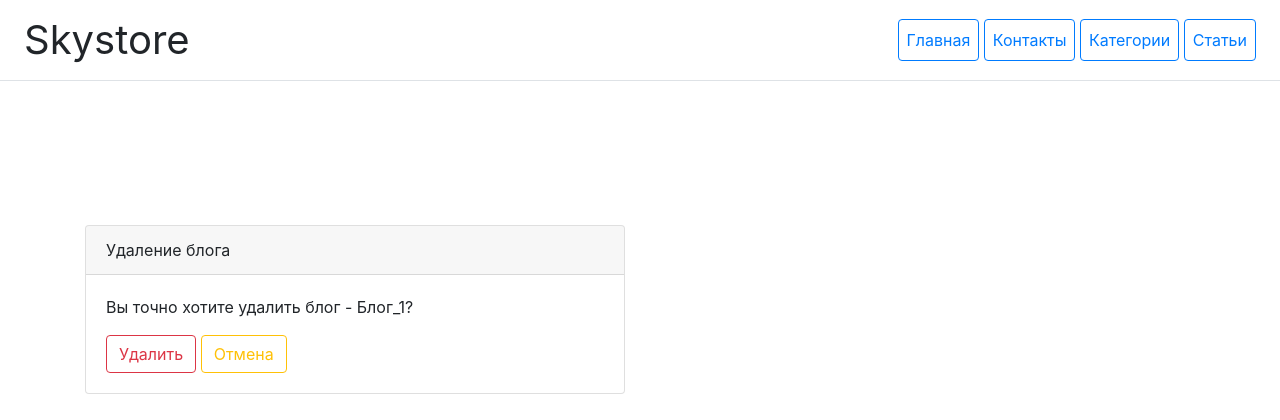
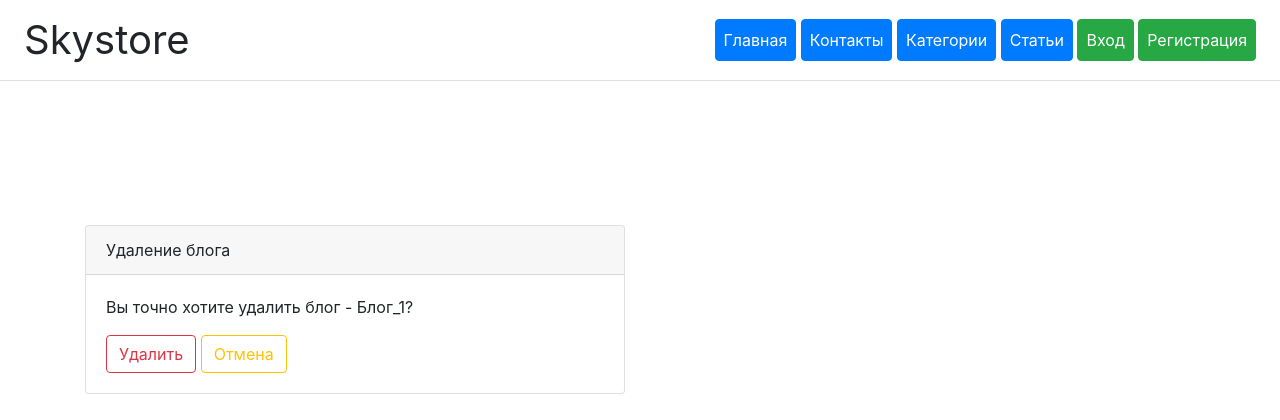
Before and after one commit to MSumbaev/dj_online_store, a Django app: page /blogs/delete/1 in a window 1280 px wide. Shown: the top 420 px of the page. Run offline with Django 4.2, Linux system fonts and the light colour scheme; data comes from the database, SQL or seed files in the repository; some libraries are stand-ins or nearby versions.

Commit message:
updated html files

```diff
--- a/catalog/templates/catalog/base.html
+++ b/catalog/templates/catalog/base.html
@@ -10,16 +10,24 @@
 <div class="d-flex flex-column flex-md-row align-items-center p-3 px-md-4 mb-3 bg-white border-bottom box-shadow">
     <h1 class="my-0 mr-md-auto font-weight-normal">Skystore</h1>
     <nav class="ms-5">
-        <a class="p-2 btn btn-outline-primary" href="{% url 'catalog:home' %}">Главная</a>
-        <a class="p-2 btn btn-outline-primary" href="{% url 'catalog:contacts' %}">Контакты</a>
-        <a class="p-2 btn btn-outline-primary" href="{% url 'catalog:category_list' %}">Категории</a>
-        <a class="p-2 btn btn-outline-primary" href="{% url 'blogs:blog_list' %}">Статьи</a>
+        <a class="p-2 btn btn-primary" href="{% url 'catalog:home' %}">Главная</a>
+        <a class="p-2 btn btn-primary" href="{% url 'catalog:contacts' %}">Контакты</a>
+        <a class="p-2 btn btn-primary" href="{% url 'catalog:category_list' %}">Категории</a>
+        <a class="p-2 btn btn-primary" href="{% url 'blogs:blog_list' %}">Статьи</a>
+        {% if user.is_authenticated %}
+        <a class="p-2 btn btn-success" href="{% url 'users:profile' %}">Профиль</a>
+        <a class="p-2 btn btn-danger" href="{% url 'users:logout' %}">Выход</a>
+        {% else %}
+        <a class="p-2 btn btn-success" href="{% url 'users:login' %}">Вход</a>
+        <a class="p-2 btn btn-success" href="{% url 'users:register' %}">Регистрация</a>
+        {% endif %}
     </nav>
 </div>
 
 <div class="pricing-header px-3 py-3 pt-md-5 pb-md-4 mx-auto text-center ">
     <h1 class="display-4">{{title}}</h1>
-</div><br><br>
+</div>
+<br><br>
 
 <div class="container">
 
--- a/catalog/templates/catalog/includes/inc_card_product.html
+++ b/catalog/templates/catalog/includes/inc_card_product.html
@@ -2,7 +2,8 @@
     <div class="card mb-4 box-shadow">
         <div class="card-header">
             <h4 class="my-0 font-weight-normal">{{ object.title }}</h4>
-            <li>Версия: {{ object.active_version_number}} - {{ object.active_version_title }}</li>
+            <li>Версия: {{ object.active_version_number|default:"-" }} - {{ object.active_version_title|default:"-" }}</li>
+            <span class="text-muted">{{ object.owner|default:"Anonim" }}</span>
         </div>
         <div class="card-body">
             <h3 class="card-title pricing-card-title">{{ object.purchase_price }} руб.</h3>
```
